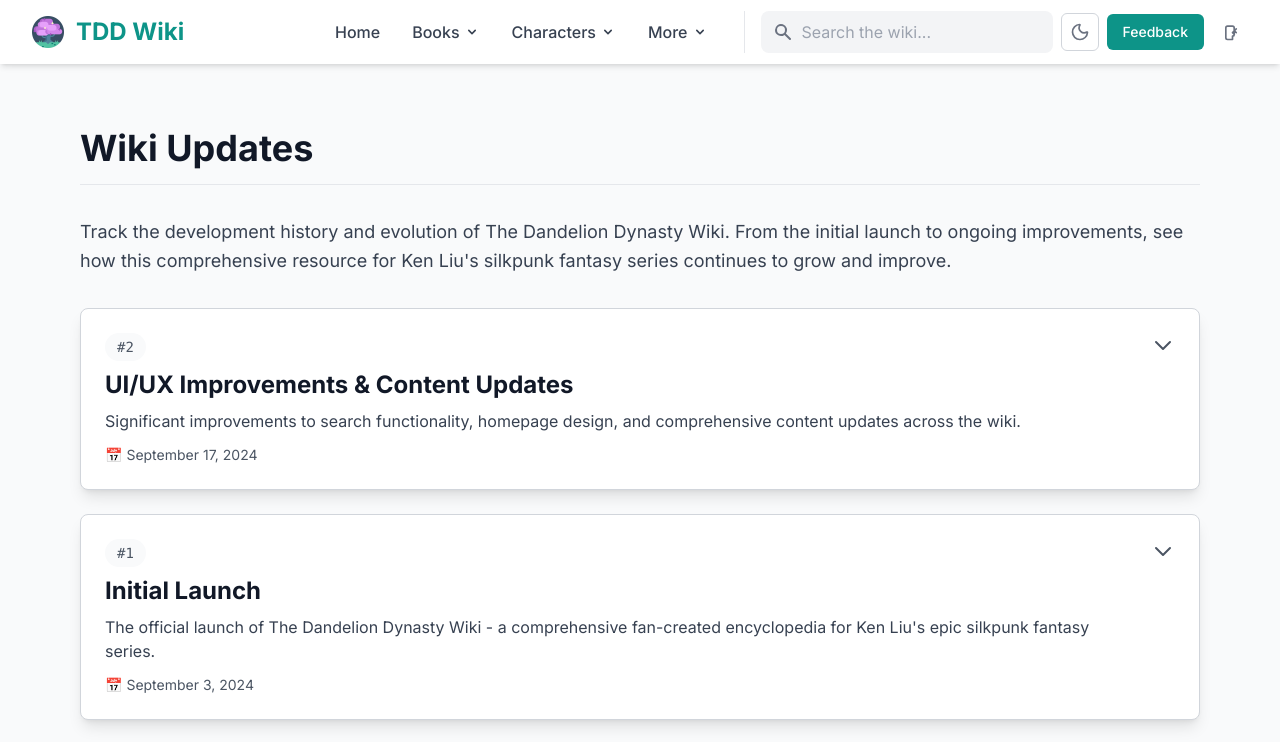
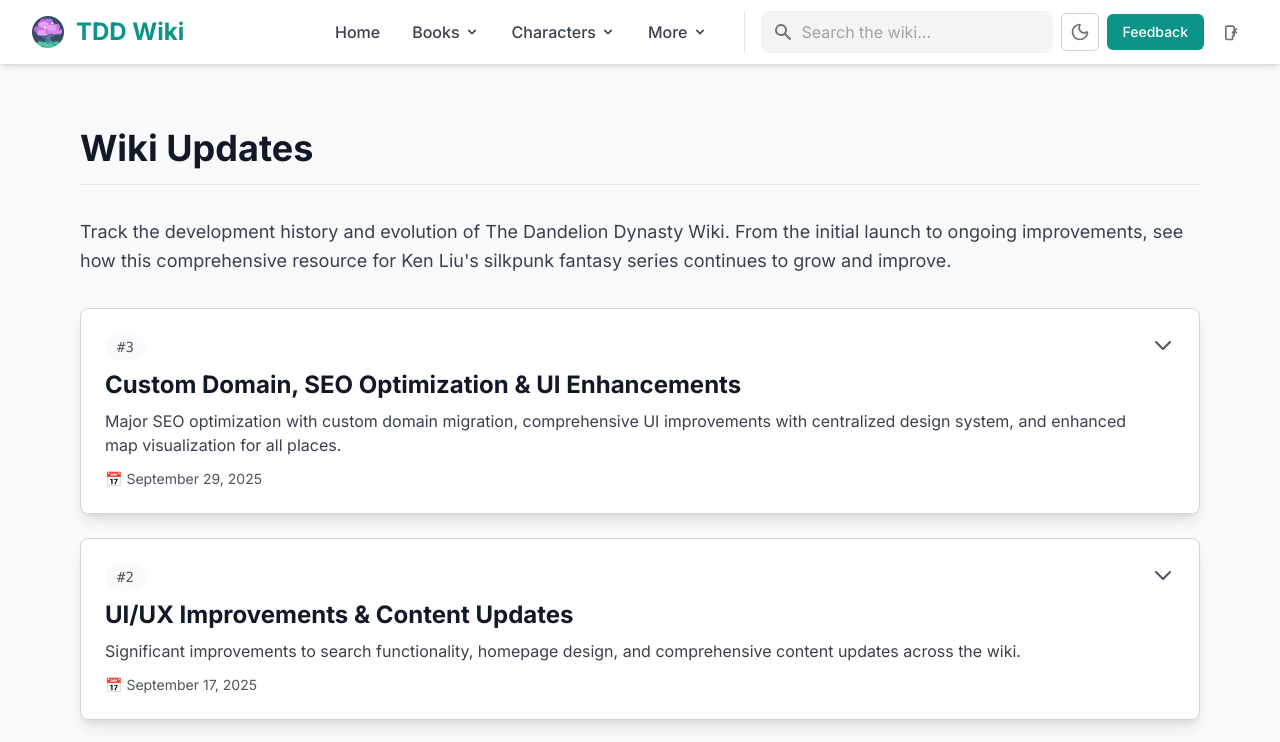
Before and after one commit to arman-101/dandelion-wiki, a Next.js app: page /other/updates in a window 1280 px wide. Shown: the top 742 px of the page. Built offline with nearby package versions, Linux system fonts and the light colour scheme.

Commit message:
chore: add update #3 and remove redundant SEO summary file

```diff
--- a/app/other/updates/UpdatesClient.tsx
+++ b/app/other/updates/UpdatesClient.tsx
@@ -13,8 +13,24 @@ interface Update {
 
 const updates: Update[] = [
     {
+        version: '#3',
+        date: 'September 29, 2025',
+        title: 'Custom Domain, SEO Optimization & UI Enhancements',
+        description: 'Major SEO optimization with custom domain migration, comprehensive UI improvements with centralized design system, and enhanced map visualization for all places.',
+        changes: [
+            '🌐 **Custom Domain Migration**: Migrated to dandelion-dynasty.com as primary domain with 301 redirects from www.dandelion-dynasty.com and dandelion-wiki.vercel.app',
+            '🔍 **Comprehensive SEO Optimization**: Complete SEO overhaul with 25+ site-wide keywords, 8-10 keywords per page, enhanced metadata, structured data (Schema.org), and Google Search Console integration',
+            '📊 **Advanced Metadata**: Enhanced descriptions with character/place/concept names, proper OpenGraph and Twitter cards with alt text, canonical URLs pointing to custom domain',
+            '🗺️ **Sitemap & Indexing**: Automated sitemap generation for 160+ pages with proper priorities, robots.txt optimization, and automated Google indexing',
+            '🎨 **Centralized Design System**: Standardized all UI elements including 4-column grid layouts (xl:grid-cols-4), consistent borders on all cards, uniform hover effects (accent-pink), and standardized heading spacing (mb-8)',
+            '🖼️ **Map Image Enhancements**: Added location-specific map images to all place pages highlighting their geographical position, with zoom in/out functionality for better navigation',
+            '🎯 **UI Consistency**: Unified card designs across all listing pages, consistent shadow effects (shadow-lg hover:shadow-2xl), and standardized spacing (gap-8, p-6)',
+            '🧭 **Navbar Improvements**: Cleaned up navigation bar with better organization and improved user experience',
+        ]
+    },
+    {
         version: '#2',
-        date: 'September 17, 2024',
+        date: 'September 17, 2025',
         title: 'UI/UX Improvements & Content Updates',
         description: 'Significant improvements to search functionality, homepage design, and comprehensive content updates across the wiki.',
         changes: [
@@ -35,7 +51,7 @@ const updates: Update[] = [
     },
     {
         version: '#1',
-        date: 'September 3, 2024',
+        date: 'September 3, 2025',
         title: 'Initial Launch',
         description: 'The official launch of The Dandelion Dynasty Wiki - a comprehensive fan-created encyclopedia for Ken Liu\'s epic silkpunk fantasy series.',
         changes: [
--- a/next.config.ts
+++ b/next.config.ts
@@ -8,7 +8,35 @@ const nextConfig: NextConfig = {
   eslint: {
     // Disable ESLint during builds
     ignoreDuringBuilds: true,
-  }
+  },
+  async redirects() {
+    return [
+      // Redirect www to non-www
+      {
+        source: '/:path*',
+        has: [
+          {
+            type: 'host',
+            value: 'www.dandelion-dynasty.com',
+          },
+        ],
+        destination: 'https://dandelion-dynasty.com/:path*',
+        permanent: true, // 301 redirect
+      },
+      // Redirect old Vercel domain to new custom domain
+      {
+        source: '/:path*',
+        has: [
+          {
+            type: 'host',
+            value: 'dandelion-wiki.vercel.app',
+          },
+        ],
+        destination: 'https://dandelion-dynasty.com/:path*',
+        permanent: true, // 301 redirect
+      },
+    ];
+  },
 };
 
 export default nextConfig;
```
Also changed, not shown: 2 other files (tests, documents, lock files or other folders).
